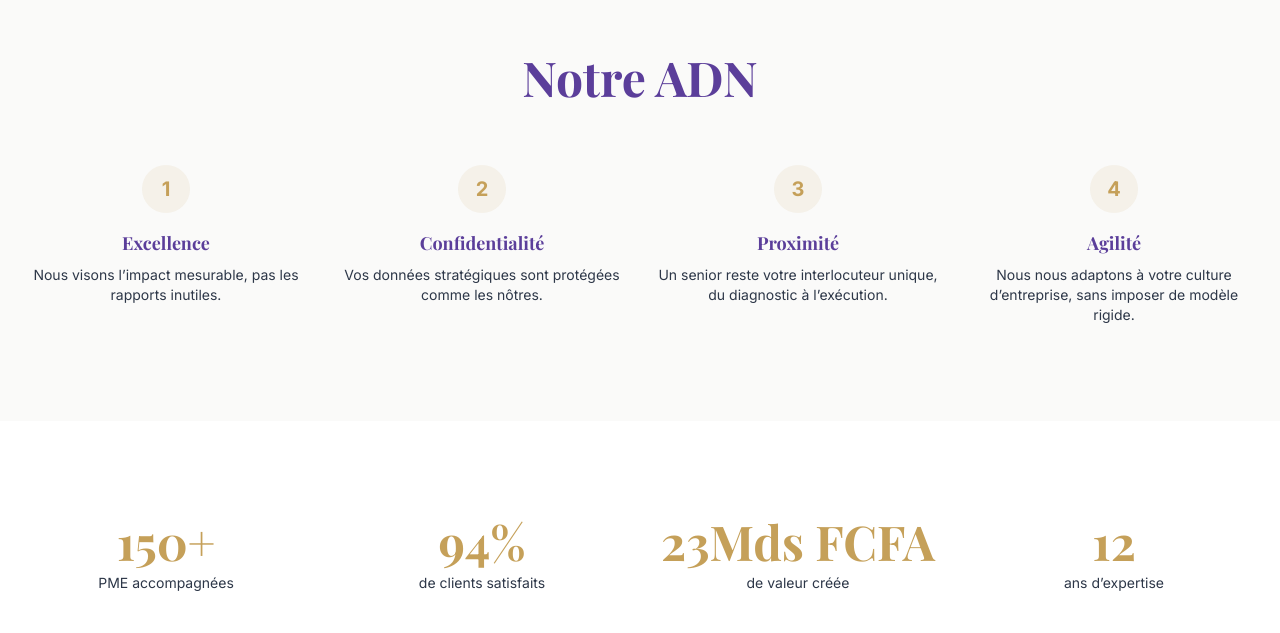
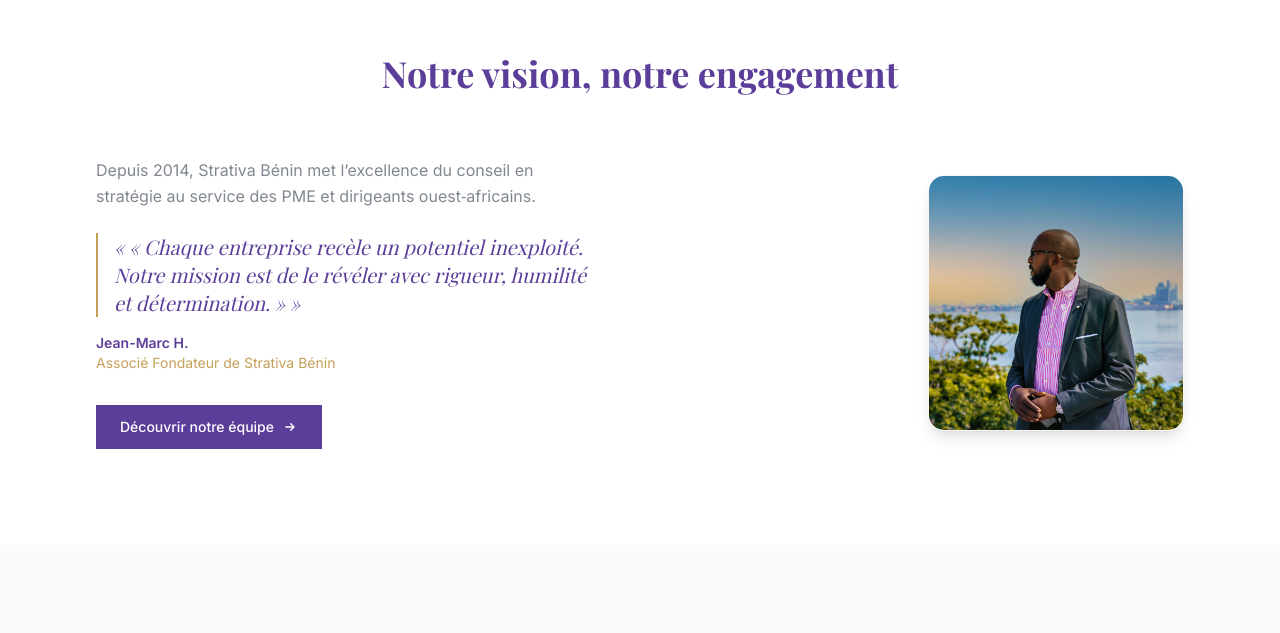
Before and after one commit to PATAWALA/STRATIVA-BENIN, a Next.js app: page / in a window 1280 px wide. Shown: the part 2927-3560 px from the top of the page. Built offline with nearby package versions, Linux system fonts and the light colour scheme; a web font is replaced by a local one.

Commit message:
3 udeate

```diff
--- a/src/app/page.tsx
+++ b/src/app/page.tsx
@@ -4,6 +4,7 @@ import SectionValeurs from '@/components/SectionValeurs'
 import SectionInsights from '@/components/SectionInsights'
 import SectionChiffres from '@/components/SectionChiffres'
 import SectionTemoignages from '@/components/SectionTemoignages'
+import SectionDirigeant from '@/components/SectionDirigeant'
 import SectionCTA from '@/components/SectionCTA'
 import ContactForm from '@/components/ContactForm'
 
@@ -13,8 +14,7 @@ export default function Home() {
       <Hero />
       <SectionInsights />
       <SectionServices />
-      <SectionValeurs />
-      <SectionChiffres />
+      <SectionDirigeant />
       <SectionTemoignages />
       <SectionCTA />
     </main>
--- /dev/null
+++ b/src/components/SectionDirigeant.tsx
@@ -0,0 +1,62 @@
+import Image from 'next/image'
+import Link from 'next/link'
+import { dirigeant } from '@/data/dirigeant'
+
+export default function SectionDirigeant() {
+  return (
+    <section className="py-24 bg-white">
+      <div className="max-w-6xl mx-auto px-6 lg:px-8">
+
+        {/* Titre de section */}
+        <div className="text-center mb-16">
+          <h2 className="text-3xl sm:text-4xl font-serif font-bold text-indigo">
+            Notre vision, notre engagement
+          </h2>
+        </div>
+
+        <div className="grid grid-cols-1 lg:grid-cols-2 gap-12 lg:gap-20 items-center">
+
+          {/* Image : en premier sur mobile, à droite sur desktop */}
+          <div className="order-1 lg:order-2 flex justify-center lg:justify-end">
+            <div className="relative w-48 h-48 sm:w-56 sm:h-56 lg:w-64 lg:h-64 rounded-2xl overflow-hidden border border-champagne/30 shadow-lg">
+              <Image
+                src={dirigeant.image}
+                alt={dirigeant.nom}
+                fill
+                className="object-cover"
+                sizes="(max-width: 768px) 192px, 256px"
+                priority
+              />
+            </div>
+          </div>
+
+          {/* Texte + CTA : en second sur mobile, à gauche sur desktop */}
+          <div className="order-2 lg:order-1">
+            <p className="text-base text-anthracite/60 leading-relaxed mb-6">
+              Depuis 2014, Strativa Bénin met l’excellence du conseil en stratégie au service des PME et dirigeants ouest‑africains.
+            </p>
+            <blockquote className="text-lg sm:text-xl font-serif font-light text-indigo italic mb-4 border-l-2 border-gold pl-4">
+              « {dirigeant.citation} »
+            </blockquote>
+            <p className="text-sm font-semibold text-indigo">{dirigeant.nom}</p>
+            <p className="text-sm text-gold">{dirigeant.poste}</p>
+
+            {/* CTA sobre */}
+            <div className="mt-8">
+              <Link
+                href="/a-propos"
+                className="inline-flex items-center gap-2 bg-indigo px-6 py-3 text-sm font-medium text-white hover:bg-indigo/90 transition-colors"
+              >
+                Découvrir notre équipe
+                <svg xmlns="http://www.w3.org/2000/svg" className="h-4 w-4" fill="none" viewBox="0 0 24 24" stroke="currentColor">
+                  <path strokeLinecap="round" strokeLinejoin="round" strokeWidth={2} d="M13 7l5 5m0 0l-5 5m5-5H6" />
+                </svg>
+              </Link>
+            </div>
+          </div>
+
+        </div>
+      </div>
+    </section>
+  )
+}
--- /dev/null
+++ b/src/data/dirigeant.ts
@@ -0,0 +1,14 @@
+export const dirigeant = {
+  nom: 'Jean-Marc H.',
+  poste: 'Associé Fondateur de Strativa Bénin',
+  citation:
+    '« Chaque entreprise recèle un potentiel inexploité. Notre mission est de le révéler avec rigueur, humilité et détermination. »',
+  bio: '20 ans d’expérience en stratégie, ancien consultant chez McKinsey et Total.',
+  image: '/images/pdgs.jpg',
+}
+
+export const cabinetMessage = {
+  titre: 'Un cabinet ancré au Bénin, tourné vers l’excellence',
+  texte:
+    'Depuis 2014, Strativa Bénin accompagne les PME, les dirigeants et les organisations dans la structuration de leur croissance. Nous combinons une connaissance fine du marché ouest‑africain avec des méthodologies éprouvées pour transformer les ambitions en résultats mesurables.',
+}
```
Also changed, not shown: public/images/pdgs.jpg (added).
